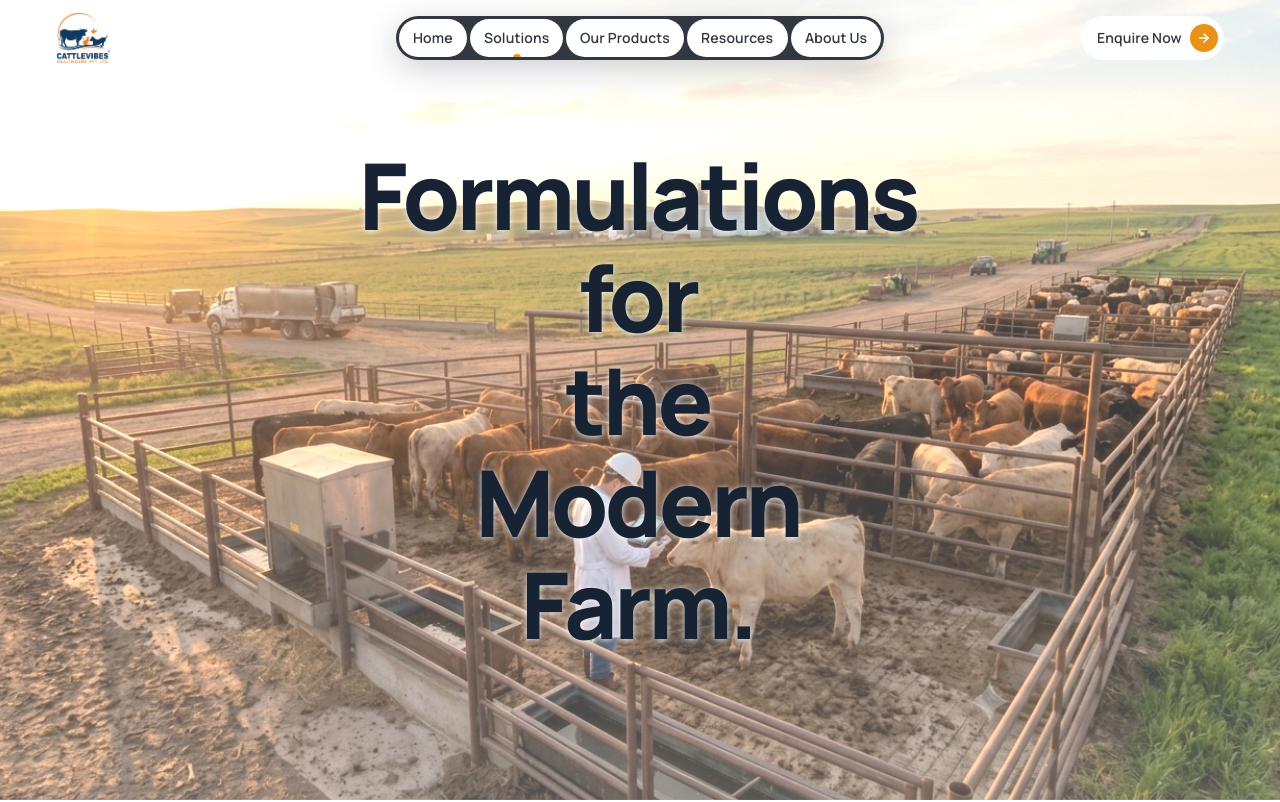
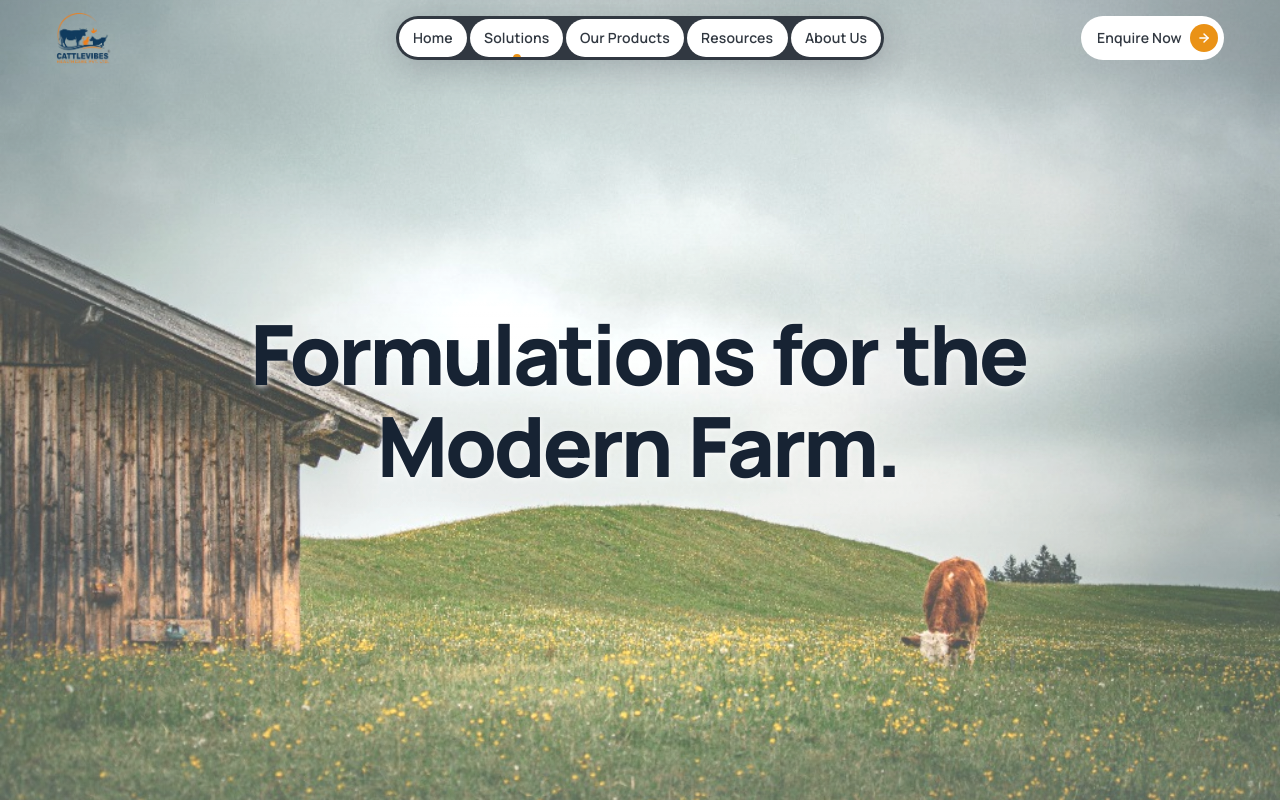
Before and after one commit to dvmmisAfk/cattlevibes, a Next.js app: page /solutions in a window 1280 px wide. Shown: the top 802 px of the page. Built offline with nearby package versions, Linux system fonts and the light colour scheme.

Commit message:
feat(solutions): replace hero background with pastoral cow pasture photograph

```diff
--- a/src/app/globals.css
+++ b/src/app/globals.css
@@ -311,7 +311,7 @@ h3 {
   top: 50%;
   transform: translate(-50%, -50%);
 
-  width: min(1400px, 90vw);
+  width: min(1400px, 92vw);
   margin: 0;
 
   color: #172333;
@@ -319,35 +319,36 @@ h3 {
 
   font-family: var(--font-heading), var(--font-manrope), system-ui, -apple-system, sans-serif;
   font-weight: 800;
-  line-height: 0.98;
+  line-height: 1.02;
   letter-spacing: -0.03em;
   word-spacing: 0;
   opacity: 1;
   text-shadow: 0 1px 6px rgba(255, 255, 255, 0.9);
 
-  font-size: clamp(42px, 9vw, 68px);
+  font-size: clamp(28px, 7.8vw, 44px);
 }
 
 @media (min-width: 640px) {
   .solutionsHeroHeading {
-    font-size: clamp(56px, 8vw, 92px);
-    line-height: 0.98;
+    font-size: clamp(48px, 6.8vw, 76px);
+    line-height: 1.0;
     letter-spacing: -0.035em;
   }
 }
 
 @media (min-width: 1024px) {
   .solutionsHeroHeading {
-    font-size: clamp(76px, 7.2vw, 128px);
+    font-size: clamp(72px, 6.5vw, 112px);
     line-height: 0.96;
     letter-spacing: -0.04em;
   }
 }
 
-.solutionsHeroHeading span {
+.solutionsHeroHeading > span {
   display: block;
+  white-space: nowrap;
 }
 
-.solutionsHeroHeading span + span {
+.solutionsHeroHeading > span + span {
   margin-top: 0.15em;
 }
--- a/src/components/solutions/SolutionsHero.tsx
+++ b/src/components/solutions/SolutionsHero.tsx
@@ -18,14 +18,14 @@ export function SolutionsHero() {
     <section className="relative w-full h-screen min-h-[520px] max-h-[1080px] overflow-hidden bg-white select-none">
       {/* 1. Farm photograph with increased brightness & contrast so it doesn't look faded */}
       <Image
-        src="/images/solutions-cattle-farm-panoramic.jpg"
-        alt="Veterinarian inspecting cattle at a modern livestock farm"
+        src="/images/solutions-pastoral-cow-hero.jpg"
+        alt="Cow grazing on a rolling green pasture beside a rustic wooden barn"
         fill
         priority
         sizes="100vw"
-        className="absolute inset-0 w-full h-full object-cover object-bottom md:object-center pointer-events-none"
+        className="absolute inset-0 w-full h-full object-cover object-[72%_bottom] md:object-center pointer-events-none"
         style={{
-          filter: "brightness(1.14) contrast(1.04) saturate(1.08)",
+          filter: "brightness(1.06) contrast(1.04) saturate(1.05)",
         }}
       />
 
```
Also changed, not shown: public/images/solutions-pastoral-cow-hero.jpg (added).
